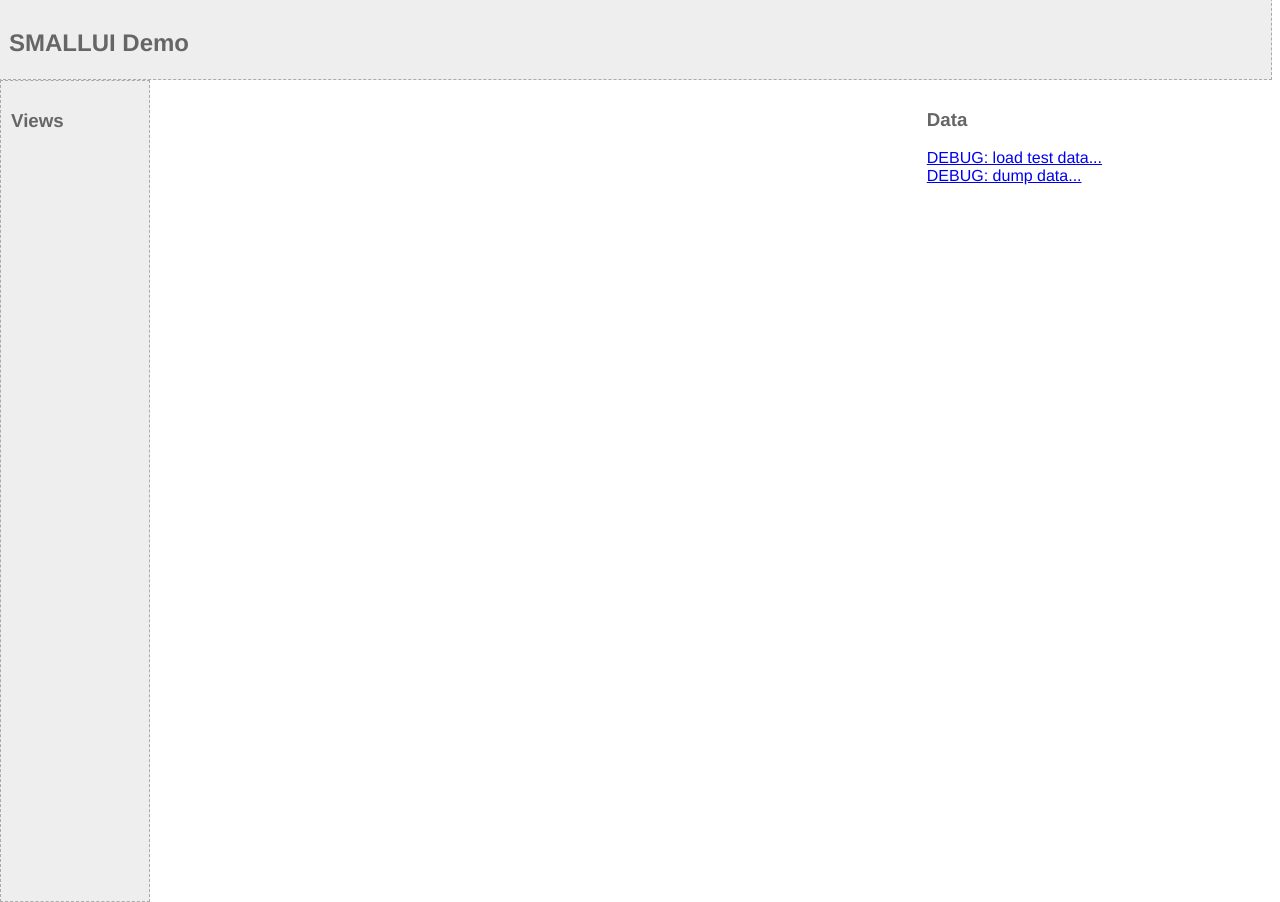
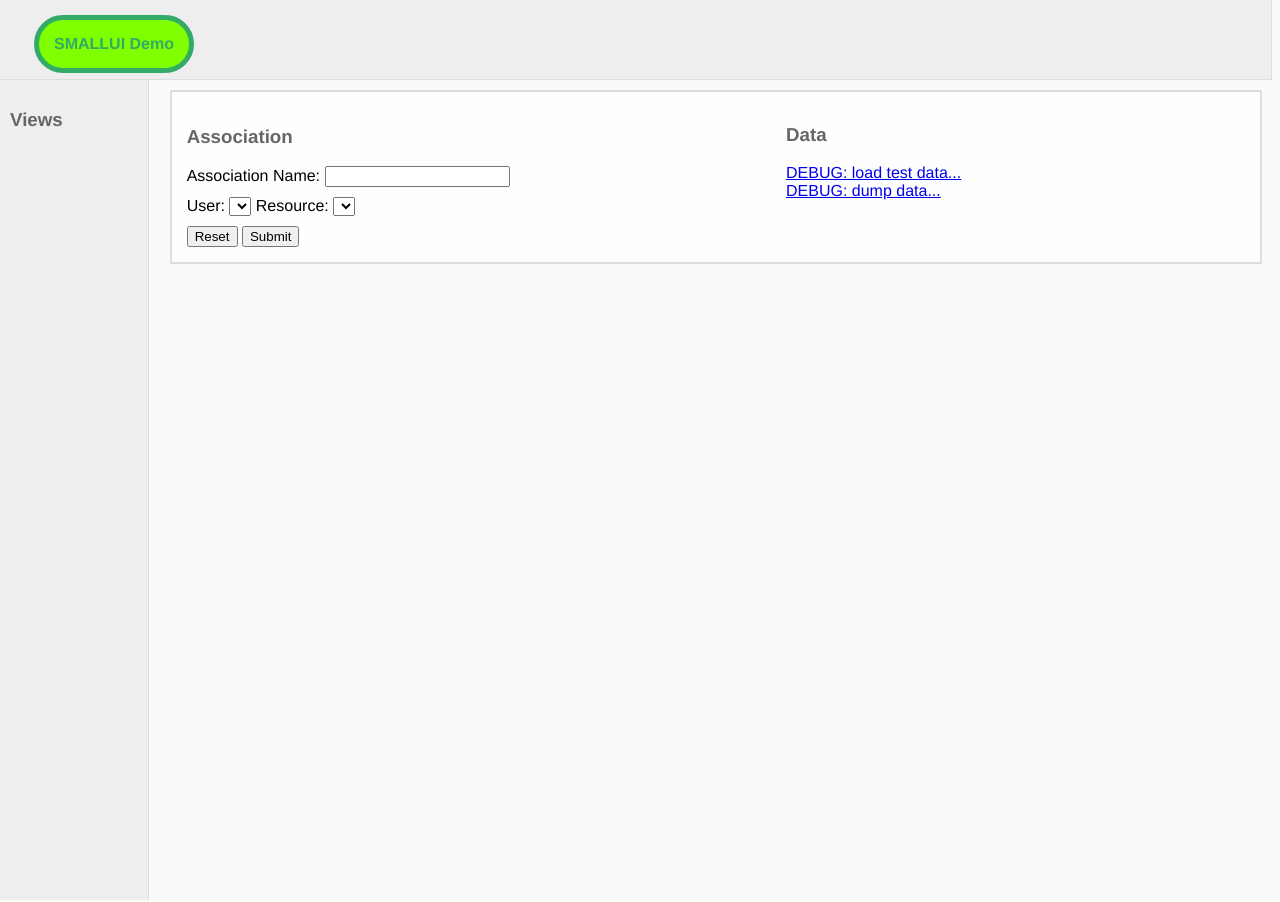
Before and after one commit to bjornnnnn/smallui, a plain HTML site: page index.html in a window 1280 px wide. Drawn offline with Linux system fonts and the light colour scheme.

Commit message:
Styling and func.

```diff
--- a/index.html
+++ b/index.html
@@ -13,7 +13,7 @@
 </head>
 <body>
     <header>
-        <h2>SMALLUI Demo</h2>
+        <span class="headbut">SMALLUI Demo</span>
     </header>
 
 <nav>
--- a/smallui.js
+++ b/smallui.js
@@ -31,8 +31,8 @@ function sui_init(){
     initView()
     let forms = document.querySelectorAll("form")
     for (var form of forms){
+        getModelFromForm(form.id)
         resetForm(form.id)
-        getModelFromForm(form.id)
     }
     //resetForm("user")
     //getModelFromForm("user")
@@ -256,10 +256,10 @@ function getDOFromFormById(formId){
  * @param {string} formId
  */
 function resetForm(formId){
-    if (formId in model){
+    if (model[formId]){
         loadForm(model[formId])
     } else {
-        console.error(`SUI: Cannot find expected form (id:${formId}) in model.`)
+        console.error(`SUI: Cannot find expected form (id='${formId}') in model.`)
     }
 }
 
--- a/smallui_demo.css
+++ b/smallui_demo.css
@@ -1,23 +1,28 @@
 
 body {
     font-family:  'Helvetica', 'Arial', sans-serif;
-
+    background-color: #FAFAFA;
 }
 
 h1 {color: #666666;}
+
 h2 {color: #666666;}
+
 h3 {color: #666666;}
+
+
 header {
-    border: 1px dashed #AAAAAA;
+    border: 1px solid #DDDDDD;
     margin-top: -10px;
     margin-left: -10px;
+    padding: 10px;
+    padding-left:35px;
     height: 60px;
-    padding: 10px;
     background-color: #EEEEEE;
 }
 
 nav {
-    border: 1px dashed #AAAAAA;
+    border-right: 1px solid #DDDDDD;
     background-color: #EEEEEE;
     position: absolute;
     top: 80px;
@@ -30,20 +35,34 @@ nav {
 main {
     margin-left: 12%;
     border: 0px dashed #AAAAAA;
-    width: 60%
+    width: auto%
 }
 
 aside {
     position:absolute;
     top: 80px;
-    margin-left:71%;
+    margin-left:60%;
+    margin-top: 15px;
     padding: 10px;
     width: 28%;
     border: 0px dashed #AAAAAA;
 
 }
+
+.headbut {
+    display: inline-block;
+    border: 5px solid #33AA66;
+    color: #33AA66;
+    margin-top: 6px;
+    border-radius: 30px;
+    padding:15px;
+    background-color: chartreuse;
+    font-weight: bold;
+}
+
 .formdiv {
-    border: 2px solid #AAAAAA;
+    border: 2px solid #DDDDDD;
+    background-color: #FEFEFE;
     margin: 10px;
     padding: 15px;
 }
@@ -52,14 +71,19 @@ aside {
     margin-bottom: 10px;
     display: block;
 }
+
 table {border-collapse: collapse;}
 
-th {  border: 1px solid #AAA;
-padding: 5px;
-background-color: yellow;}
+th {
+    border: 1px solid #AAA;
+    padding: 5px;
+    background-color: yellow;
+}
 
-td {  border: 1px solid #AAA;
-padding: 5px;}
+td {
+    border: 1px solid #AAA;
+    padding: 5px;
+}
 
 .tablekeycell{text-align: end;}
 .tablevaluecell{text-align: left;}
```
